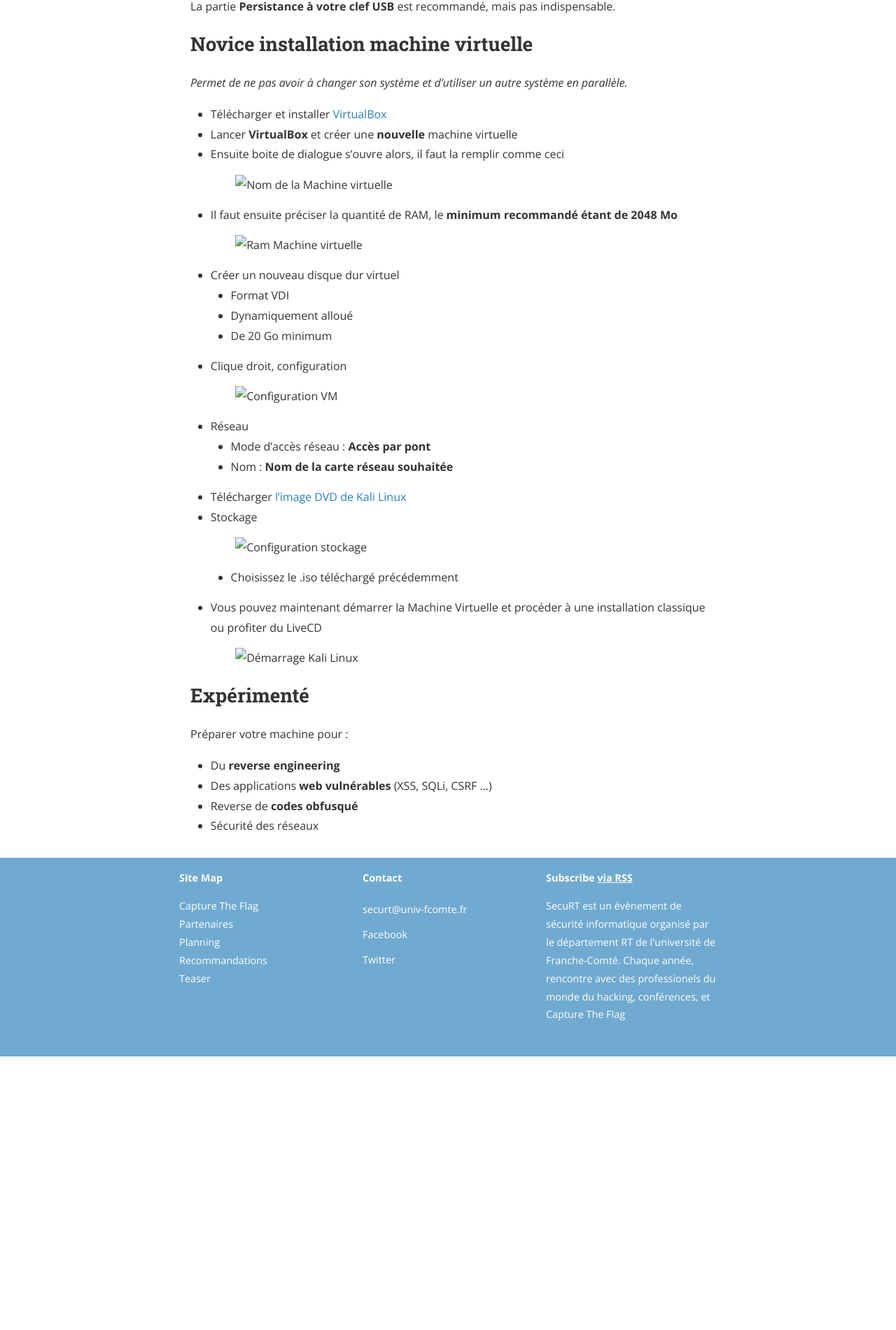
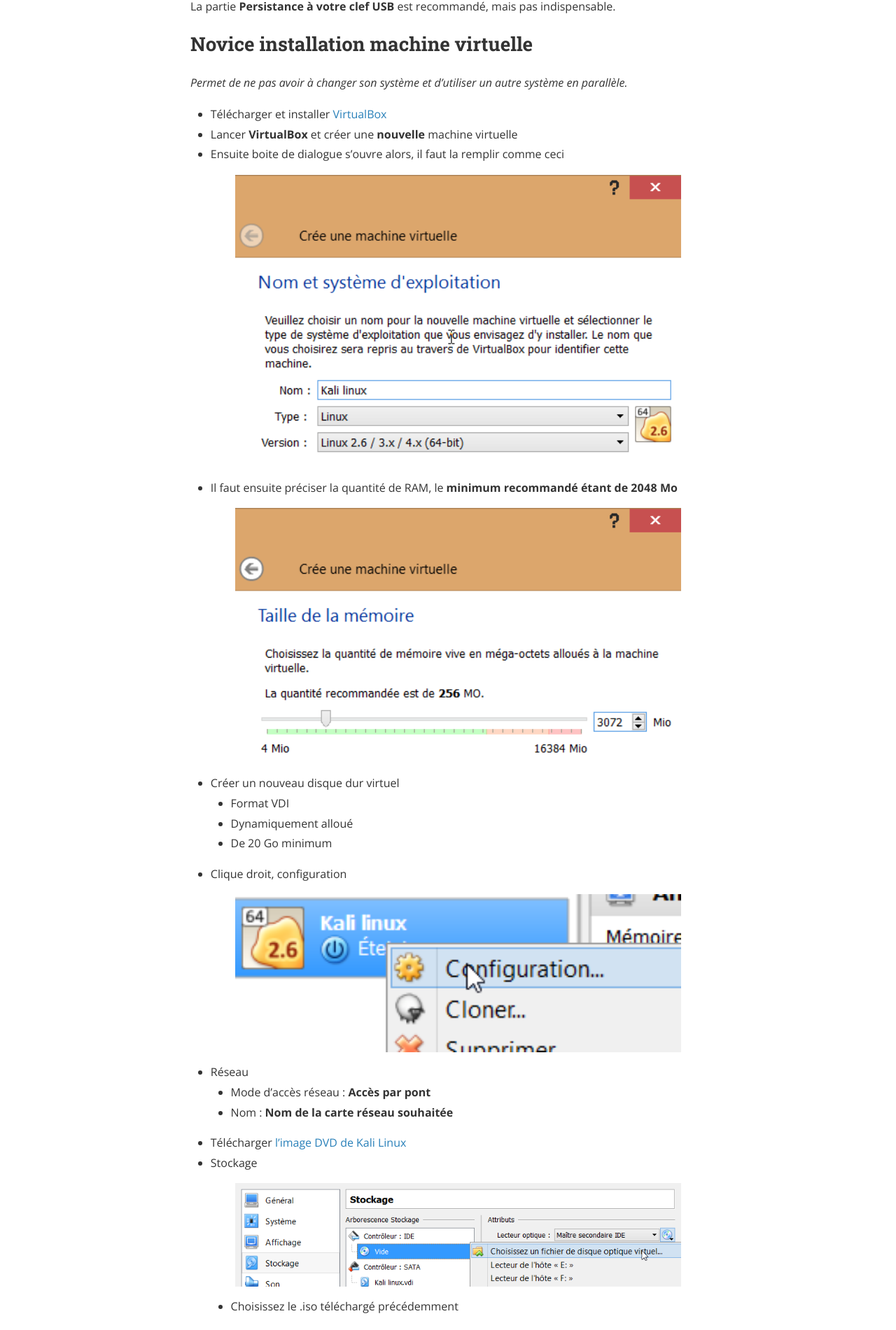
Before and after one commit to SecuRT/securt.github.io, a Jekyll site: the page built from recommandations.md, in a window 1280 px wide. Shown: the part 593-2494 px from the top of the page at 70% size. Built offline with Jekyll 4.4.1, drawn with Linux system fonts in a browser that asks for light colours; nearby versions of some CDN libraries; before the commit the page ends 2103 px from its top, so only the background shows below that.

Commit message:
[recommandations] relative path again ...

```diff
--- a/recommandations.md
+++ b/recommandations.md
@@ -30,10 +30,10 @@
 * Lancer **VirtualBox** et créer une **nouvelle** machine virtuelle
 * Ensuite boite de dialogue s'ouvre alors, il faut la remplir comme ceci
 
-	![Nom de la Machine virtuelle](assets/recommandations/virtualbox/new-name.png)
+	![Nom de la Machine virtuelle](../assets/recommandations/virtualbox/new-name.png)
 * Il faut ensuite préciser la quantité de RAM, le **minimum recommandé étant de 2048 Mo**
 
-	![Ram Machine virtuelle](assets/recommandations/virtualbox/new-ram.png)
+	![Ram Machine virtuelle](../assets/recommandations/virtualbox/new-ram.png)
 
 * Créer un nouveau disque dur virtuel
 	* Format VDI
@@ -42,7 +42,7 @@
 
 * Clique droit, configuration
 
-	![Configuration VM](assets/recommandations/virtualbox/vm-conf.png)
+	![Configuration VM](../assets/recommandations/virtualbox/vm-conf.png)
 
 * Réseau
 	* Mode d'accès réseau : **Accès par pont**
@@ -51,12 +51,12 @@
 * Télécharger [l'image DVD de Kali Linux](https://www.kali.org/downloads/)
 * Stockage
 
-	![Configuration stockage](assets/recommandations/virtualbox/vm-storage.png)
+	![Configuration stockage](../assets/recommandations/virtualbox/vm-storage.png)
 	* Choisissez le .iso téléchargé précédemment
 
 * Vous pouvez maintenant démarrer la Machine Virtuelle et procéder à une installation classique ou profiter du LiveCD
 
-	![Démarrage Kali Linux](assets/recommandations/virtualbox/vm-start.png)
+	![Démarrage Kali Linux](../assets/recommandations/virtualbox/vm-start.png)
 
 
 Expérimenté
```
